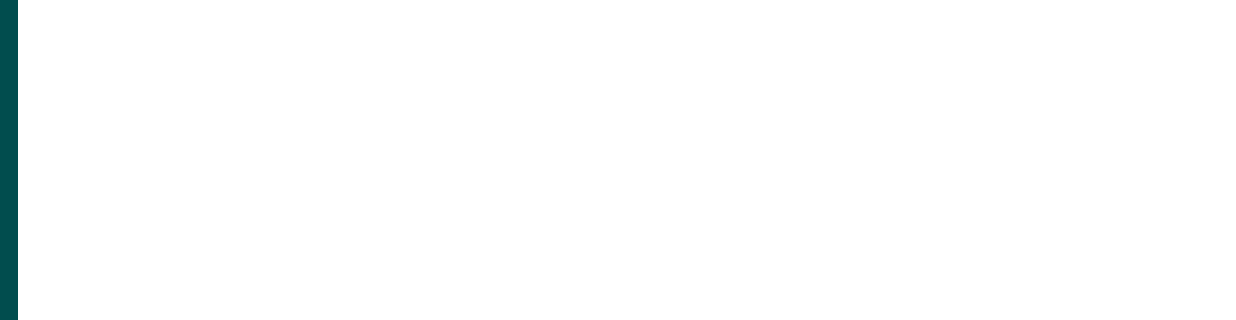
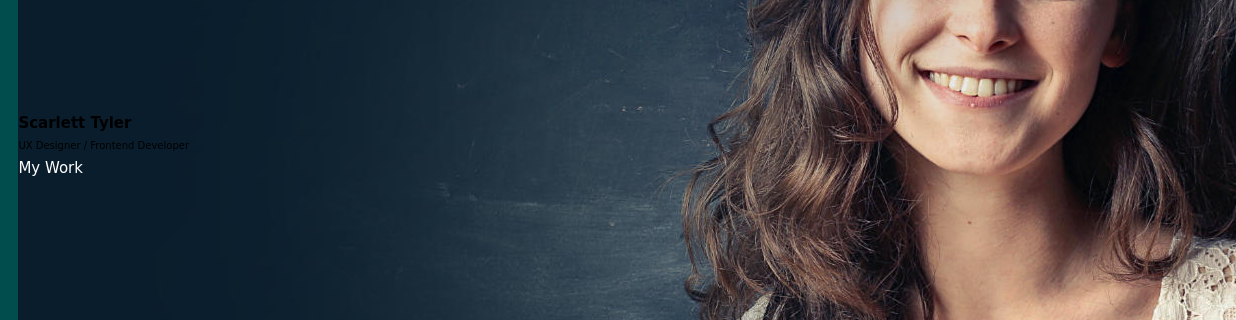
Before and after one commit to Ankit9835/porfolio_website, a plain HTML site: page index.html in a window 1280 px wide. Shown: the part 316-636 px from the top of the page, 44-1280 px from the left. Drawn offline with Linux system fonts and the light colour scheme; a web font is replaced by a local one.

Commit message:
working on hero section

```diff
--- a/index.html
+++ b/index.html
@@ -58,6 +58,18 @@
                 </ul>
             </nav>
         </header>
+
+        <!--*-*-*-*-*-*-*-*-*-*-*-*-*-*-* Showcase / Hero Section *-*-*-*-*-*-*-*-*-*-*-*-*-*-*-->
+
+        <section id="showcase">
+            <div class="showcase__content">
+              <h1 class="showcase__content--title">Scarlett Tyler</h1>
+              <p class="section__content--para">
+                UX Designer / Frontend Developer
+              </p>
+              <a href="#" class="showcase__content--link">My Work</a>
+            </div>
+        </section>
       </main>
       <script src="app.js"></script>
 </body>
--- a/style.css
+++ b/style.css
@@ -158,6 +158,17 @@ ul.header__main-nav--links li a:active::after {
   transform: scaleX(1);
 }
 
+section#showcase{
+  height:100vh;
+  background-image: url("img/full-bg-07.jpg");
+  background-size: cover;
+  background-position: center;
+  background-attachment: fixed;
+  display: flex;
+  justify-content: flex-start;
+  align-items: center;
+}
+
 @media screen and (max-width: 610px){
   header#header{
     position: absolute;
```
